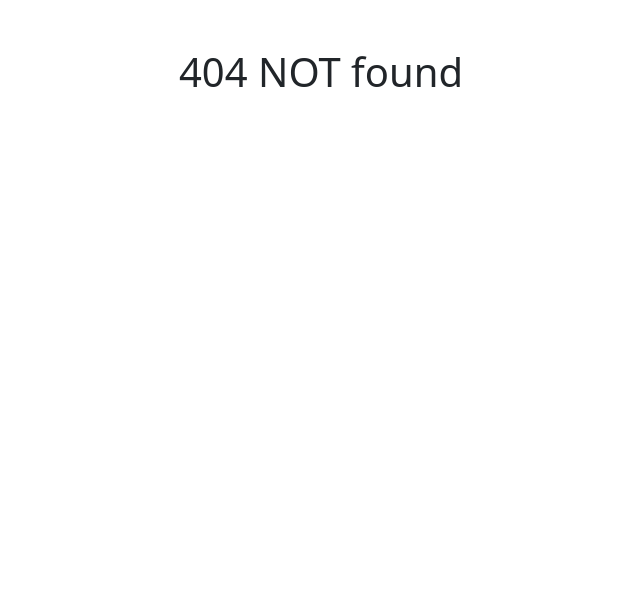
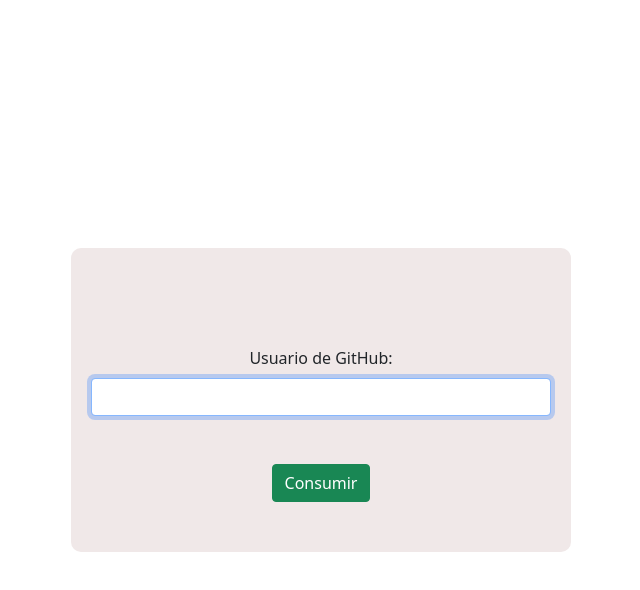
Before and after one commit to jlochoam-codes/escom-react-course, a React (Create React App) app: page /api in a window 1280 px wide. Before the commit this address had no page. Shown: the top 590 px of the page, without its empty margins (319-959 px from the left). Built offline with nearby package versions, Linux system fonts and the light colour scheme.

Commit message:
Act07 partial progress: display results for any query with no UI design

```diff
--- /dev/null
+++ b/src/async/request.js
@@ -0,0 +1,38 @@
+import HOST from '../host';
+
+class Request {
+  constructor(method, body, isAuth, url) {
+    this.method = method;
+    this.body = body;
+    this.isAuth = isAuth;
+    this.url = url;
+  }
+
+  async exec() {
+    return await this.myFetch(HOST + this.url);
+  }
+
+  async myFetch(uri) {
+    let myHeaders;
+    let config;
+    if (this.isAuth) {
+      let auth = JSON.parse(sessionStorage.getItem('auth'));
+      if (auth != null)
+        myHeaders = { 'Content-Type': 'application/json', 'Authorization': 'Bearer ' + auth.token }
+      else
+        myHeaders = { 'Content-Type': 'application/json' }
+    }
+    else
+      myHeaders = { 'Content-Type': 'application/json' }
+
+    if (this.method === 'GET')
+      config = { method: this.method }
+    else
+      config = { method: this.method, headers: myHeaders, body: JSON.stringify(this.body) }
+
+    let response = await fetch(uri, config);
+    return await response.json();
+  }
+}
+
+export default Request;
--- /dev/null
+++ b/src/containers/ApiContainer.js
@@ -0,0 +1,23 @@
+import React, { useState } from 'react';
+import Api from '../pages/Api';
+import Request from '../async/request';
+
+const ApiContainer = () => {
+  const [perfiles, setPerfiles] = useState([]);
+  const consumir = async (query) => {
+    if (query === '') return;
+    let request = new Request("GET", null, false, `search/users?q=${query}+in:login`);
+    let respose = await request.exec();
+    console.log(respose);
+    setPerfiles(respose.items);
+  }
+
+  return (
+    <Api
+      perfiles={perfiles}
+      consumir={consumir}
+    />
+  )
+};
+
+export default ApiContainer;
--- /dev/null
+++ b/src/host.js
@@ -0,0 +1,3 @@
+const host = "https://api.github.com/"
+
+export default host;
--- /dev/null
+++ b/src/pages/Api.js
@@ -0,0 +1,48 @@
+import React, { useState } from 'react';
+
+const Api = ({ consumir, perfiles }) => {
+  const [searchField, setSearchField] = useState('');
+
+  const onSearchFieldChange = e => {
+    setSearchField(e.target.value);
+  }
+
+  return (
+    <div className="container">
+      <div className='container-form'>
+        <form className='form-react'>
+          <div className='text-center mt-5 form-group'>
+            <label htmlFor='userSearch' className='form-label'>Usuario de GitHub:</label>
+            <input
+              id='userSearch'
+              onChange={onSearchFieldChange}
+              value={searchField}
+              autoComplete='off'
+              autoFocus
+              className='form-control' />
+          </div>
+          <div className="text-center mt-5 form-group">
+            <button
+              type='button'
+              onClick={() => consumir(searchField)}
+              className="btn btn-success">Consumir</button>
+          </div>
+        </form>
+      </div>
+      <div className="mt-3">
+        {
+          perfiles.map(
+            (item, i) => (
+              <div key={i}>
+                <img src={item.avatar_url} alt="Perfil" />
+                <a target="_blank" rel="noreferrer" href={item.html_url}>{item.login}</a>
+              </div>
+            )
+          )
+        }
+      </div>
+    </div>
+  );
+}
+
+export default Api;
--- a/src/routes/App.js
+++ b/src/routes/App.js
@@ -1,5 +1,6 @@
 import React from "react";
 import { BrowserRouter, Route, Switch } from "react-router-dom";
+import ApiContainer from "../containers/ApiContainer";
 import IndexContainer from "../containers/IndexContainer";
 import LoggedInContainer from "../containers/LoggedInContainer";
 import RFCContainer from "../containers/RFCContainer";
@@ -21,6 +22,9 @@ const App = () => {
         <Route exact path="/rfc">
           <RFCContainer />
         </Route>
+        <Route exact path="/api">
+          <ApiContainer />
+        </Route>
         <Route path="/">
           <div className="container mt-5 text-center">
             <h1>404 NOT found</h1>
```
